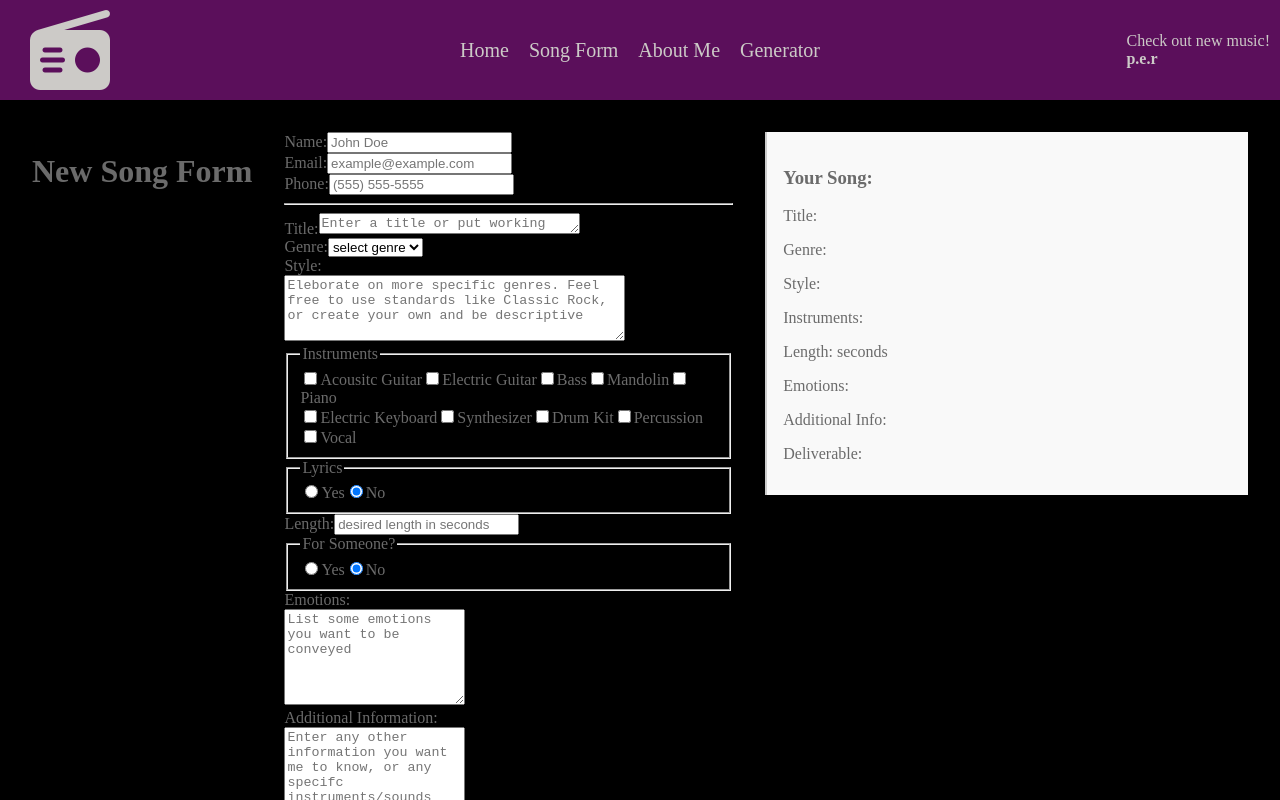
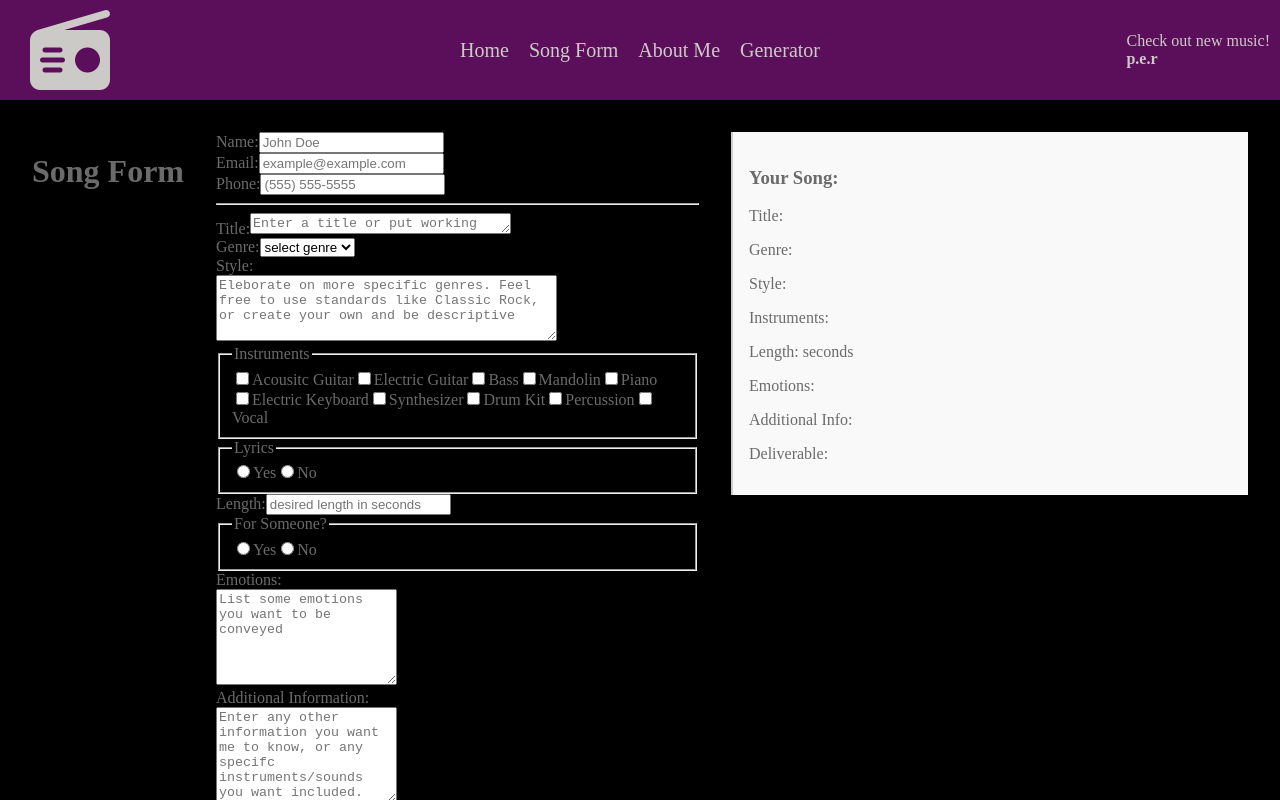
Before and after one commit to ColeSexton/U2-Final-Cole-S, a React (Vite) app in the folder final-U1-frontend/coles-webpage/: page /SongForm in a window 1280 px wide. Shown: the top 800 px of the page. Built offline with nearby package versions, Linux system fonts and the light colour scheme.

Commit message:
updated boolean logic in useState in songForm

```diff
--- a/final-U1-frontend/coles-webpage/src/components/SongForm.jsx
+++ b/final-U1-frontend/coles-webpage/src/components/SongForm.jsx
@@ -21,10 +21,10 @@ const [formData, setFormData] = useState({
     genre: "",
     style: "",
     instruments: [],
-    lyricsIncluded:  "no",
+    lyricsIncluded:  false,
     lyricsText:"",
     length:  "",
-    forSomeone:  "no",
+    forSomeone:  false,
     forSomeoneExplain: "",
     emotions: "",
     extraInfo: "",
@@ -177,7 +177,7 @@ const handleSubmit = async (event) => {
         <Header />
         <div className="songForm">
 
-            <h1>{formData.id ? "Edit Song Form" : "New Song Form"}</h1>
+            <h1>{formData.id ? "Edit Song Form" : "Song Form"}</h1>
 
             <form className="formSelection" onSubmit={handleSubmit}>
 
```
